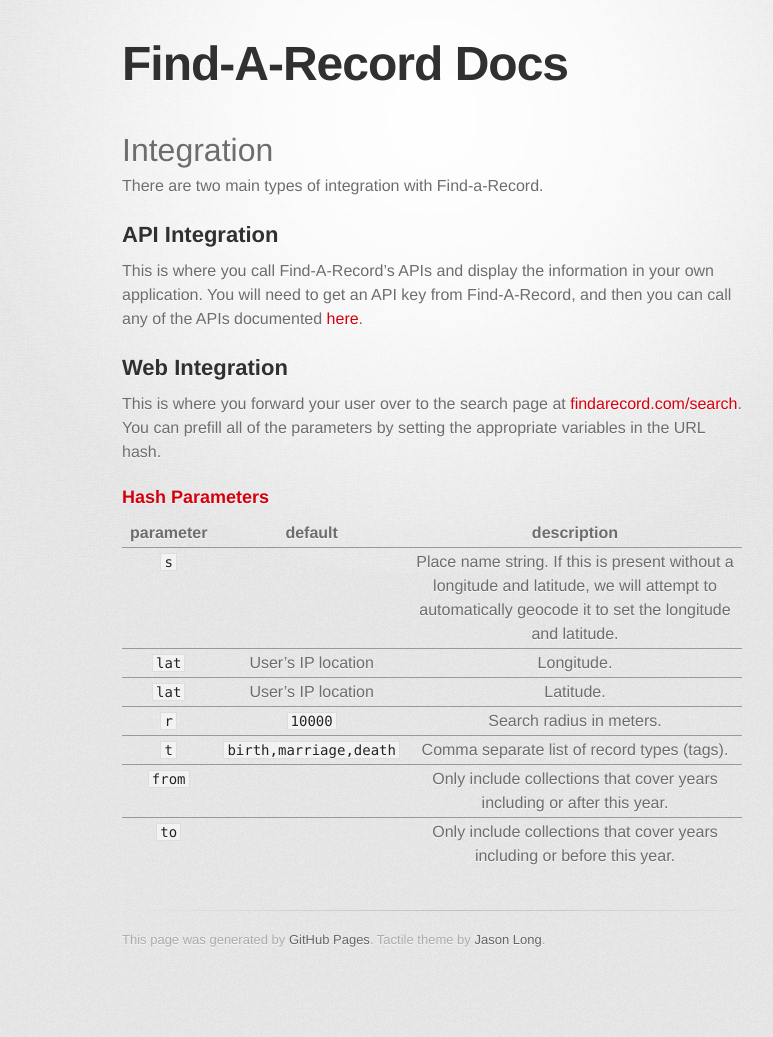
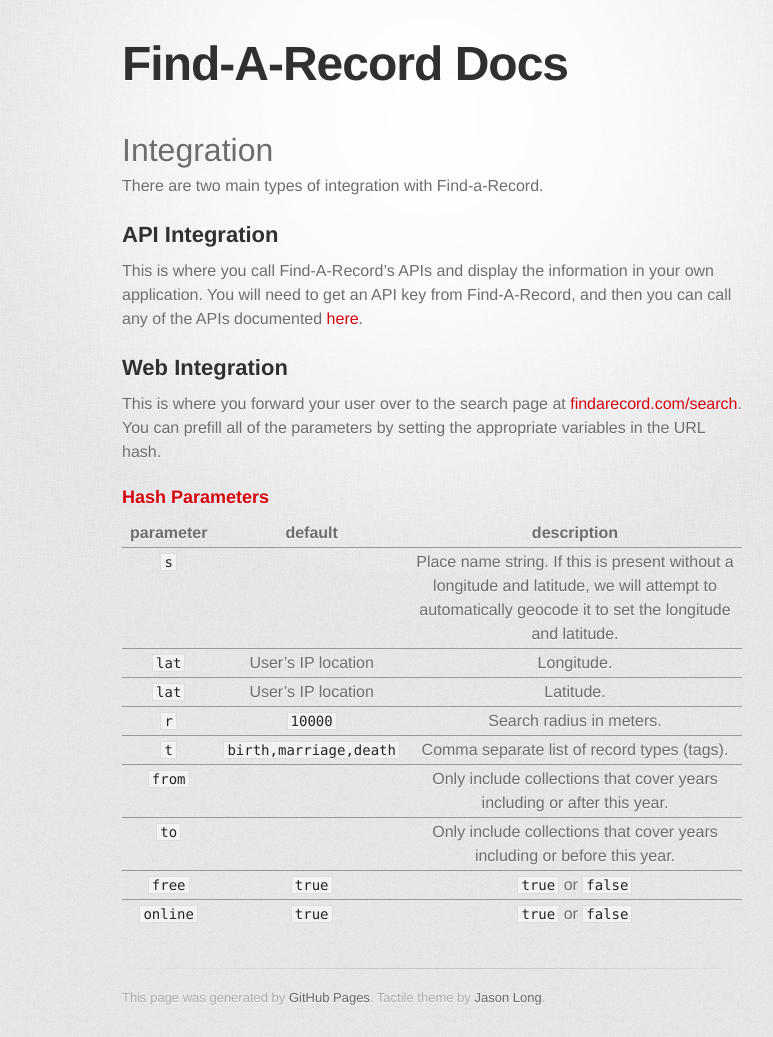
Before and after one commit to findarecord/findarecord.github.io, a Jekyll site: the page built from integration/index.md, in a window 1280 px wide. Shown: the whole page, without its empty margins (208-981 px from the left). Built offline with Jekyll 4.4.1, drawn with Linux system fonts in a browser that asks for light colours; some web fonts are replaced; before the commit the page ends 979 px from its top, so only the background shows below that.

Commit message:
Document free,online url params

```diff
--- a/integration/index.md
+++ b/integration/index.md
@@ -23,3 +23,5 @@
 | `t` | `birth,marriage,death` | Comma separate list of record types (tags). |
 | `from` | | Only include collections that cover years including or after this year. |
 | `to` | | Only include collections that cover years including or before this year. |
+| `free` | `true` | `true` or `false` |
+| `online` | `true` | `true` or `false` |
```
